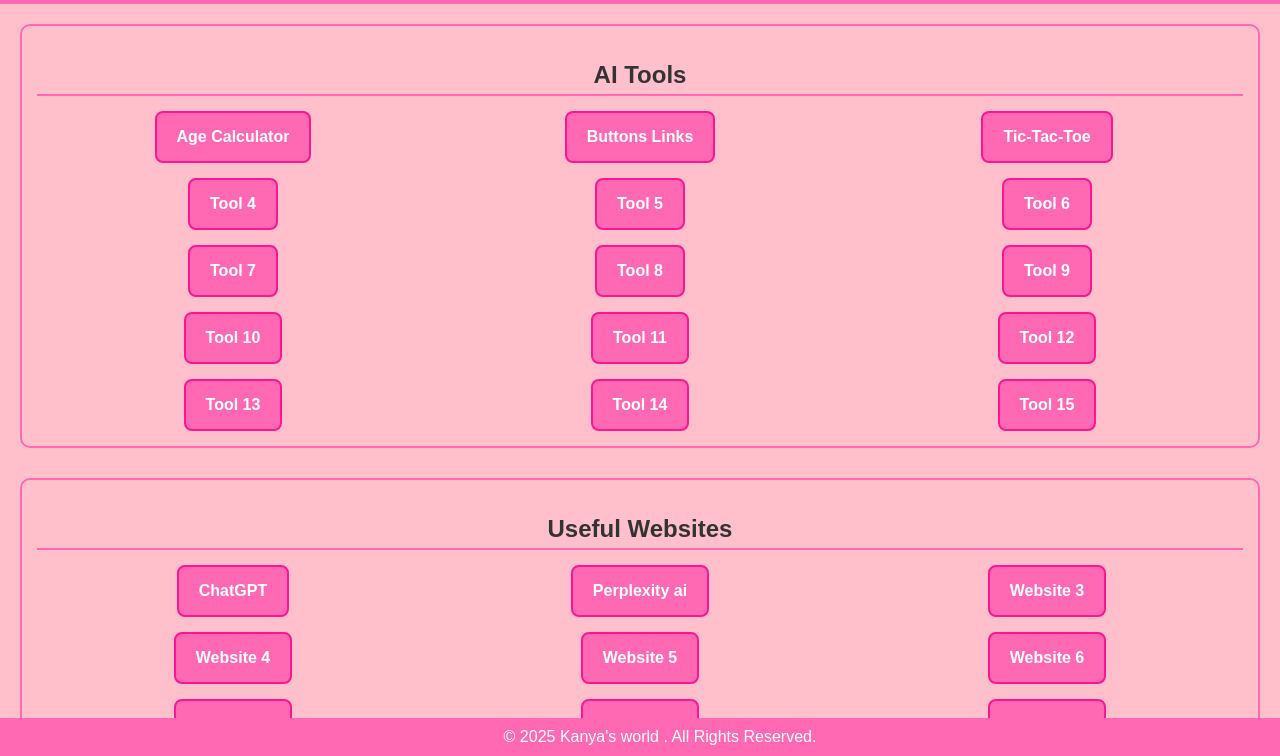
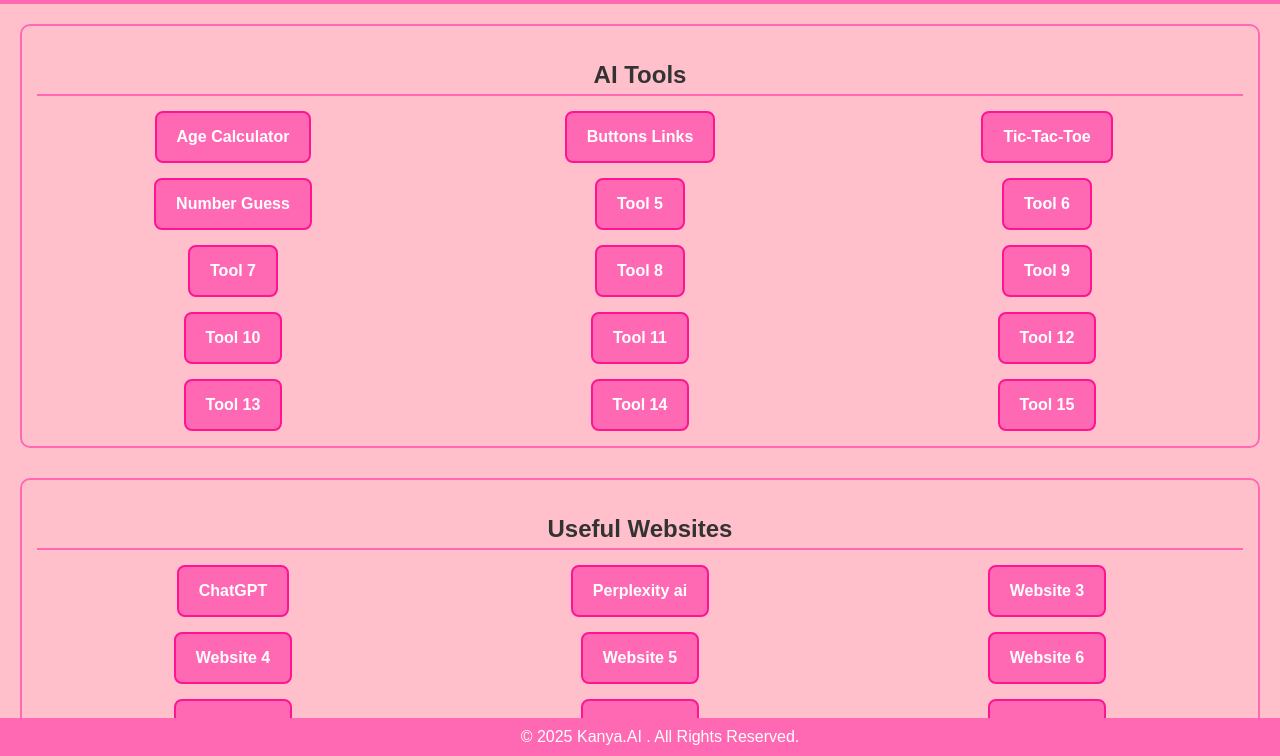
Before and after one commit to Kanya-AI/KanyaAI, a plain HTML site: page holder.html in a window 1280 px wide. Shown: the part 44-800 px from the top of the page. Drawn offline with Linux system fonts and the light colour scheme.

Commit message:
Update holder.html

```diff
--- a/holder.html
+++ b/holder.html
@@ -98,8 +98,8 @@
         <a href="aic.html">Age Calculator</a>
         <a href="bulink.html">Buttons Links</a>
         <a href="tictac.html">Tic-Tac-Toe</a>
-        <a href="bhelpuri.html">Tool 4</a>
-        <a href="bhelpuri.html">Tool 5</a>
+        <a href="number.html">Number Guess</a>
+        <a href="bhelp.html">Tool 5</a>
         <a href="bhelpuri.html">Tool 6</a>
         <a href="bhelpuri.html">Tool 7</a>
         <a href="bhelpuri.html">Tool 8</a>
@@ -135,7 +135,7 @@
     </section>
   </main>
   <footer>
-    © 2025 Kanya's world . All Rights Reserved.
+    © 2025 Kanya.AI . All Rights Reserved.
   </footer>
 </body>
 </html>
```
